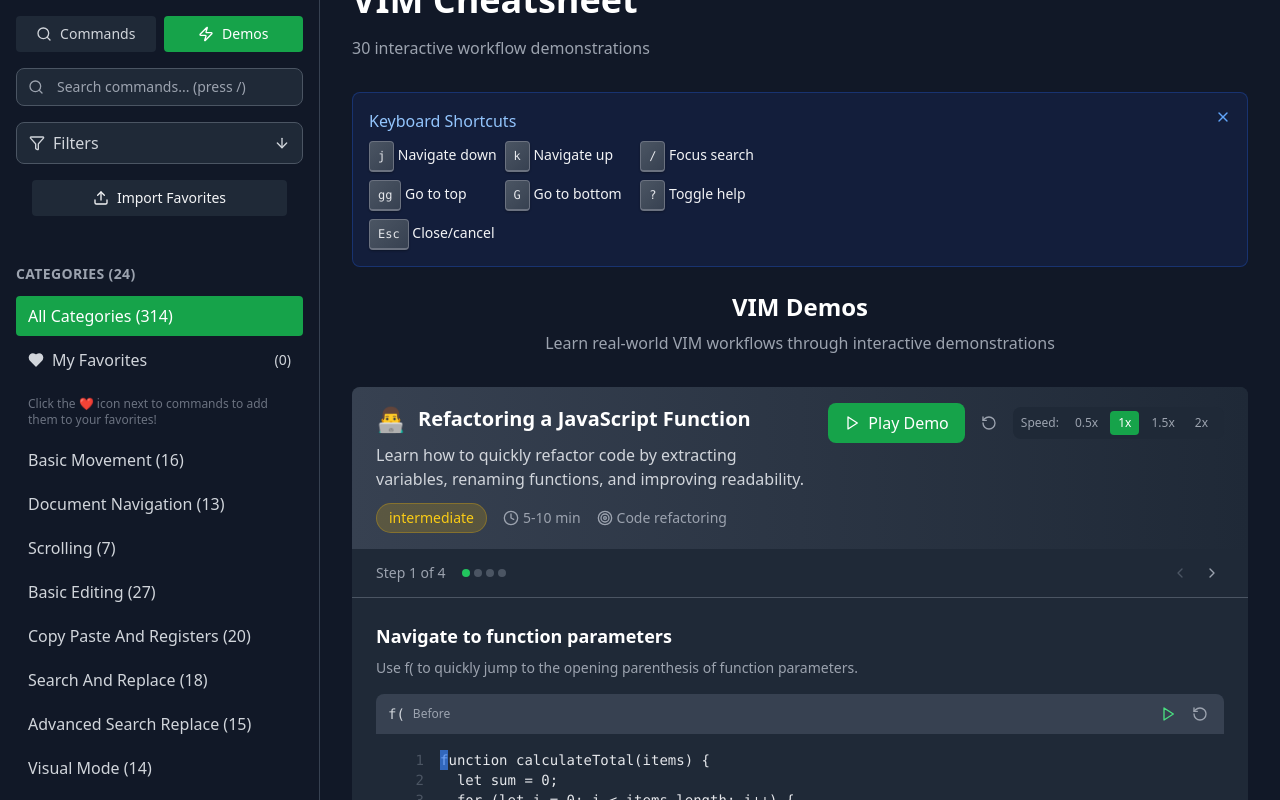
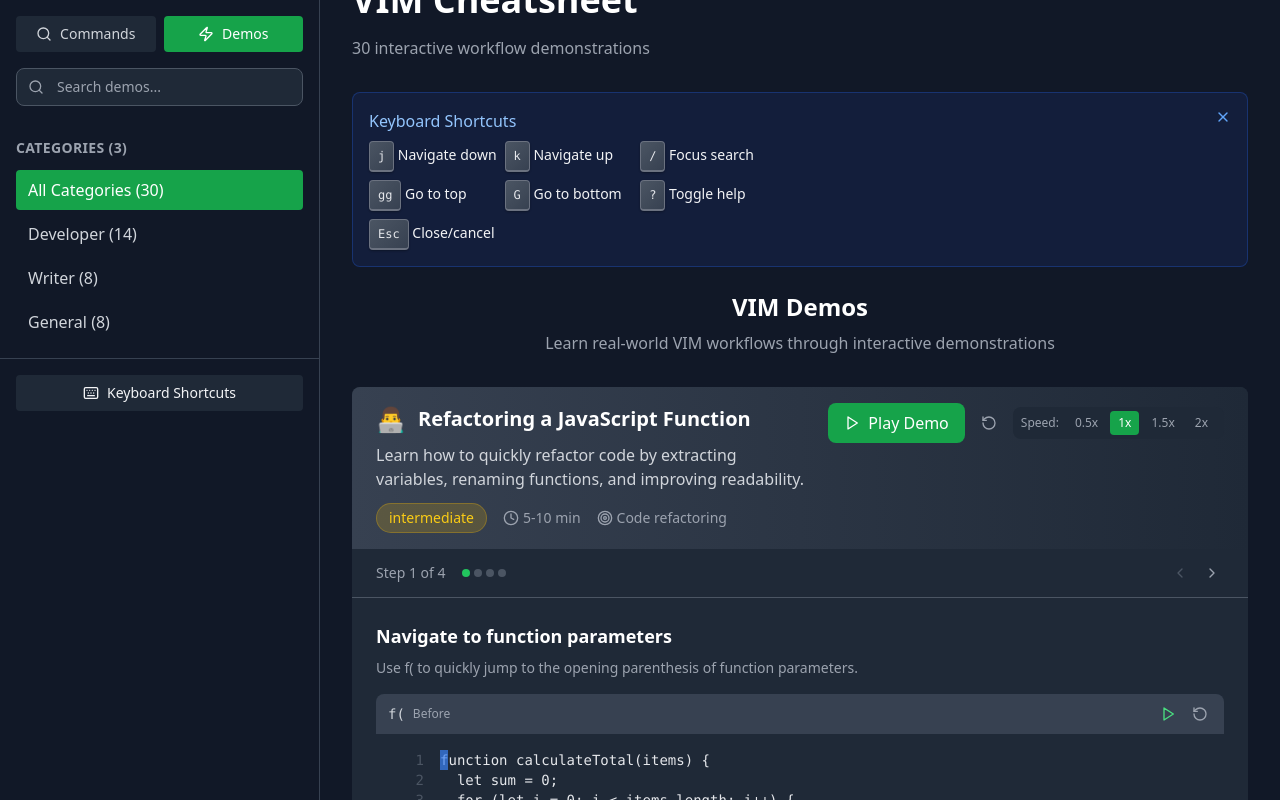
Before and after one commit to Real-Fruit-Snacks/VIM-Cheat-Sheet, a React (Vite) app: page / in a window 1280 px wide. Both pictures are taken after a click on the button "Demos". Built offline with nearby package versions, Linux system fonts and the light colour scheme.

Commit message:
feat: add filtering and search functionality to VIM demos view

```diff
--- a/src/components/VimCheatsheetEnhanced.tsx
+++ b/src/components/VimCheatsheetEnhanced.tsx
@@ -173,7 +173,9 @@
     return grouped
   }, [filteredCommands, activeCategory])
 
-  const categories = Object.keys(enhancedCommands)
+  const commandCategories = Object.keys(enhancedCommands)
+  const demoCategories = ['developer', 'writer', 'general']
+  const categories = currentView === 'commands' ? commandCategories : demoCategories
 
   // Search suggestions
   const searchSuggestions = useMemo(() => {
@@ -190,6 +192,34 @@
     const firstCommand = filteredCommands[0]?.command
     return firstCommand ? (RELATED_COMMANDS[firstCommand] || []) : []
   }, [searchTerm, filteredCommands])
+
+  // Filter demos based on category and search
+  const filteredDemos = useMemo(() => {
+    let filtered = vimDemos
+
+    // Apply category filter
+    if (activeCategory && currentView === 'demos') {
+      filtered = filtered.filter(demo => demo.category === activeCategory)
+    }
+
+    // Apply search filter
+    if (debouncedSearchTerm) {
+      const searchLower = debouncedSearchTerm.toLowerCase()
+      filtered = filtered.filter(demo =>
+        demo.title.toLowerCase().includes(searchLower) ||
+        demo.description.toLowerCase().includes(searchLower) ||
+        demo.useCase.toLowerCase().includes(searchLower) ||
+        demo.category.toLowerCase().includes(searchLower) ||
+        demo.difficulty.toLowerCase().includes(searchLower) ||
+        demo.steps.some(step =>
+          step.command.toLowerCase().includes(searchLower) ||
+          step.description.toLowerCase().includes(searchLower)
+        )
+      )
+    }
+
+    return filtered
+  }, [activeCategory, debouncedSearchTerm, currentView])
 
   // Event handlers
   const toggleFavorite = (command: string) => {
@@ -512,7 +542,11 @@
           {/* View Switcher */}
           <div className="grid grid-cols-2 gap-2">
             <button
-              onClick={() => setCurrentView('commands')}
+              onClick={() => {
+                setCurrentView('commands')
+                setActiveCategory(null)
+                setSelectedFilter('all')
+              }}
               className={`flex items-center justify-center space-x-2 px-3 py-2 rounded transition-colors ${
                 currentView === 'commands'
                   ? 'bg-green-600 text-white'
@@ -523,7 +557,11 @@
               <span className="text-sm">Commands</span>
             </button>
             <button
-              onClick={() => setCurrentView('demos')}
+              onClick={() => {
+                setCurrentView('demos')
+                setActiveCategory(null)
+                setSelectedFilter('all')
+              }}
               className={`flex items-center justify-center space-x-2 px-3 py-2 rounded transition-colors ${
                 currentView === 'demos'
                   ? 'bg-green-600 text-white'
@@ -559,7 +597,7 @@
                     handleSearchSubmit(searchTerm)
                   }
                 }}
-                placeholder="Search commands... (press /)"
+                placeholder={currentView === 'commands' ? "Search commands... (press /)" : "Search demos..."}
                 className="w-full pl-10 pr-4 py-2 bg-gray-800 border border-gray-600 rounded-lg text-white placeholder-gray-400 focus:outline-none focus:border-green-500 text-sm"
               />
               {searchTerm && (
@@ -632,7 +670,8 @@
             )}
           </div>
 
-          {/* Filters */}
+          {/* Filters - only show for commands */}
+          {currentView === 'commands' && (
             <div className="space-y-3">
               <button
                 onClick={() => setShowFilters(!showFilters)}
@@ -675,8 +714,10 @@
                 </div>
               )}
             </div>
+          )}
 
-          {/* Favorites Management */}
+          {/* Favorites Management - only show for commands */}
+          {currentView === 'commands' && (
             <div className="px-4 pb-4">
               <div className={`flex ${favorites.size > 0 ? 'space-x-2' : ''}`}>
                 {favorites.size > 0 && (
@@ -699,6 +740,7 @@
                 </button>
               </div>
             </div>
+          )}
         </div>
 
         {/* Categories */}
@@ -719,10 +761,11 @@
                     : 'text-gray-300 hover:bg-gray-800'
                 }`}
               >
-                All Categories ({allCommands.length})
+                All Categories ({currentView === 'commands' ? allCommands.length : vimDemos.length})
               </button>
 
-              {/* Favorites Section */}
+              {/* Favorites Section - only show for commands */}
+              {currentView === 'commands' && (
                 <div className="space-y-2">
                   <button
                     onClick={() => {
@@ -762,8 +805,15 @@
                     </div>
                   )}
                 </div>
+              )}
               {categories.map((category) => {
-                const count = enhancedCommands[category].length
+                const count = currentView === 'commands'
+                  ? enhancedCommands[category].length
+                  : vimDemos.filter(d => d.category === category).length
+                const displayName = currentView === 'commands'
+                  ? category.charAt(0).toUpperCase() + category.slice(1).replace(/([A-Z])/g, ' $1')
+                  : category.charAt(0).toUpperCase() + category.slice(1)
+
                 return (
                   <button
                     key={category}
@@ -777,7 +827,7 @@
                         : 'text-gray-300 hover:bg-gray-800'
                     }`}
                   >
-                    {category.charAt(0).toUpperCase() + category.slice(1).replace(/([A-Z])/g, ' $1')} ({count})
+                    {displayName} ({count})
                   </button>
                 )
               })}
@@ -817,7 +867,9 @@
             )}
             {currentView === 'demos' && (
               <p className="text-gray-400">
-                {vimDemos.length} interactive workflow demonstrations
+                {filteredDemos.length} interactive workflow demonstrations
+                {searchTerm && ` matching "${searchTerm}"`}
+                {activeCategory && ` in ${activeCategory} category`}
               </p>
             )}
           </div>
@@ -1051,16 +1103,41 @@
           {/* Demos View */}
           {currentView === 'demos' && (
             <div className="space-y-8">
+              {filteredDemos.length === 0 ? (
+                <div className="text-center py-12">
+                  <p className="text-gray-400 text-lg">No demos found</p>
+                  {searchTerm && (
+                    <p className="text-gray-500 mt-2">
+                      Try a different search term or clear the search
+                    </p>
+                  )}
+                  {activeCategory && !searchTerm && (
+                    <p className="text-gray-500 mt-2">
+                      No demos in this category
+                    </p>
+                  )}
+                </div>
+              ) : (
+                <>
                   <div className="text-center mb-8">
-                <h2 className="text-2xl font-bold text-white mb-2">VIM Demos</h2>
-                <p className="text-gray-400">Learn real-world VIM workflows through interactive demonstrations</p>
+                    <h2 className="text-2xl font-bold text-white mb-2">
+                      VIM Demos
+                      {activeCategory && ` - ${activeCategory.charAt(0).toUpperCase() + activeCategory.slice(1)}`}
+                    </h2>
+                    <p className="text-gray-400">
+                      {activeCategory
+                        ? `${filteredDemos.length} ${activeCategory} demonstrations`
+                        : 'Learn real-world VIM workflows through interactive demonstrations'}
+                    </p>
                   </div>
 
                   <div className="grid gap-6">
-                {vimDemos.map(demo => (
+                    {filteredDemos.map(demo => (
                       <VimDemo key={demo.id} demo={demo} />
                     ))}
                   </div>
+                </>
+              )}
             </div>
           )}
         </div>
```
Lines whose indentation alone changed are shown as unchanged.
